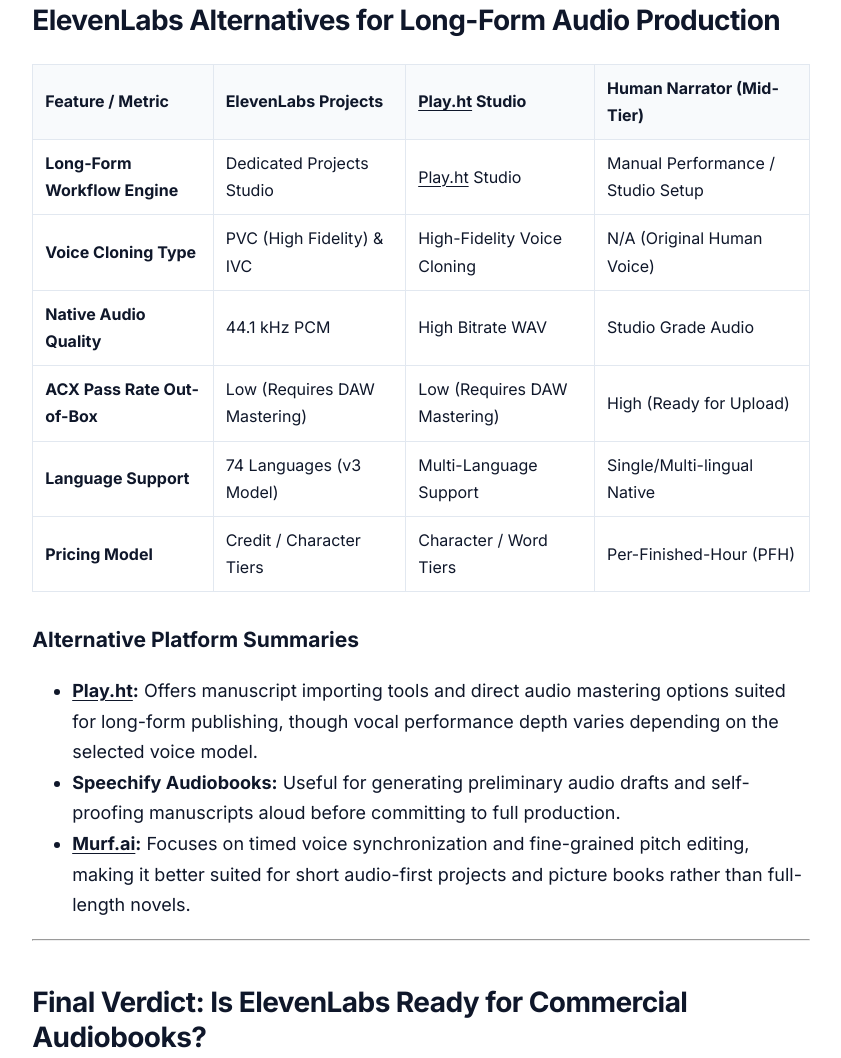
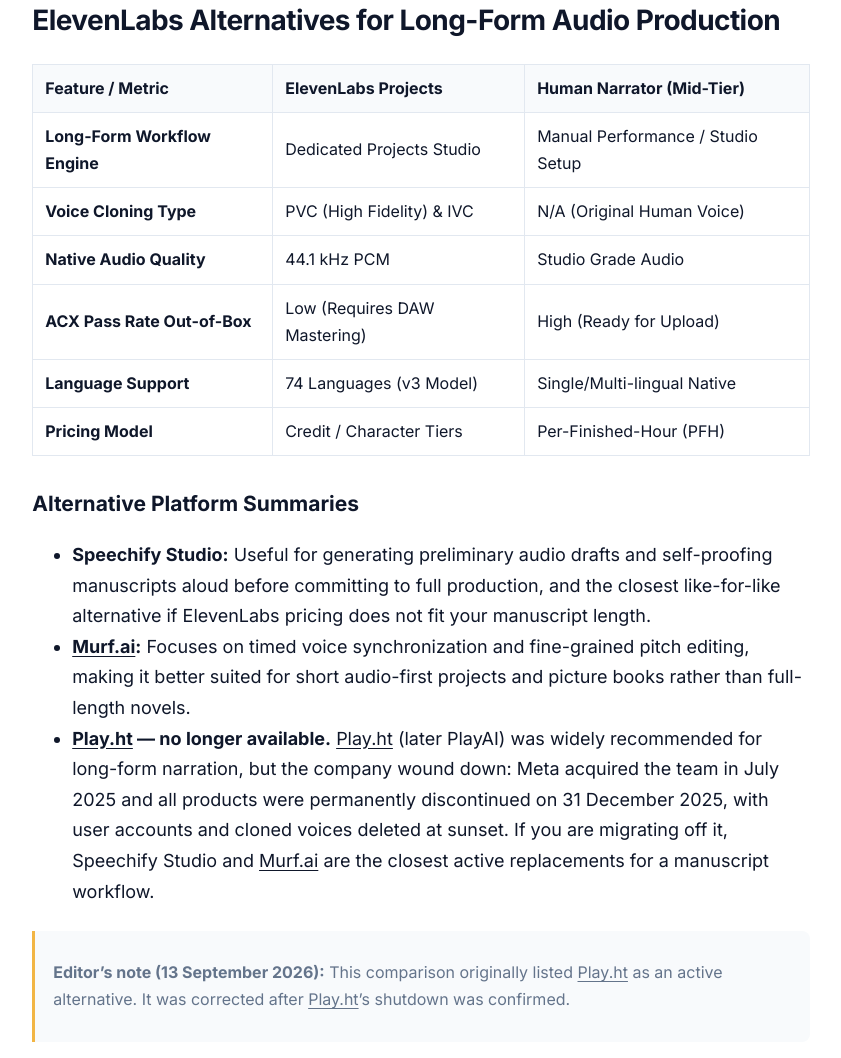
Before and after one commit to abbastarig92-debug/ai-blog-factory, an Astro site in the folder site/: page /ai-blog-factory/blog/elevenlabs-review-for-audiobook-narrators in a window 1280 px wide. Shown: the part 6534-7592 px from the top of the page, without its empty margins (219-1060 px from the left). Built offline with nearby package versions, Linux system fonts and the light colour scheme; Astro itself is replaced by a stand-in of ours.

Commit message:
Update elevenlabs-review-for-audiobook-narrators.md

```diff
--- a/site/src/content/blog/elevenlabs-review-for-audiobook-narrators.md
+++ b/site/src/content/blog/elevenlabs-review-for-audiobook-narrators.md
@@ -4,7 +4,7 @@
 description: In this ElevenLabs review for audiobook narrators, discover why raw exports
   fail ACX standards and how to fix your mastering chain to pass Audible QA.
 pubDate: '2026-09-12T16:39:53+00:00'
-updatedDate: '2026-09-12T16:39:53+00:00'
+updatedDate: '2026-09-13T07:00:00+00:00'
 author: ToolStack Lab Editorial
 cluster: voice-ai
 format: review
@@ -219,20 +219,22 @@
 
 ## ElevenLabs Alternatives for Long-Form Audio Production
 
-| Feature / Metric | ElevenLabs Projects | Play.ht Studio | Human Narrator (Mid-Tier) |
-| :--- | :--- | :--- | :--- |
-| **Long-Form Workflow Engine** | Dedicated Projects Studio | Play.ht Studio | Manual Performance / Studio Setup |
-| **Voice Cloning Type** | PVC (High Fidelity) & IVC | High-Fidelity Voice Cloning | N/A (Original Human Voice) |
-| **Native Audio Quality** | 44.1 kHz PCM | High Bitrate WAV | Studio Grade Audio |
-| **ACX Pass Rate Out-of-Box** | Low (Requires DAW Mastering) | Low (Requires DAW Mastering) | High (Ready for Upload) |
-| **Language Support** | 74 Languages (v3 Model) | Multi-Language Support | Single/Multi-lingual Native |
-| **Pricing Model** | Credit / Character Tiers | Character / Word Tiers | Per-Finished-Hour (PFH) |
+| Feature / Metric | ElevenLabs Projects | Human Narrator (Mid-Tier) |
+| :--- | :--- | :--- |
+| **Long-Form Workflow Engine** | Dedicated Projects Studio | Manual Performance / Studio Setup |
+| **Voice Cloning Type** | PVC (High Fidelity) & IVC | N/A (Original Human Voice) |
+| **Native Audio Quality** | 44.1 kHz PCM | Studio Grade Audio |
+| **ACX Pass Rate Out-of-Box** | Low (Requires DAW Mastering) | High (Ready for Upload) |
+| **Language Support** | 74 Languages (v3 Model) | Single/Multi-lingual Native |
+| **Pricing Model** | Credit / Character Tiers | Per-Finished-Hour (PFH) |
 
 ### Alternative Platform Summaries
 
-*   **Play.ht:** Offers manuscript importing tools and direct audio mastering options suited for long-form publishing, though vocal performance depth varies depending on the selected voice model.
-*   **Speechify Audiobooks:** Useful for generating preliminary audio drafts and self-proofing manuscripts aloud before committing to full production.
+*   **Speechify Studio:** Useful for generating preliminary audio drafts and self-proofing manuscripts aloud before committing to full production, and the closest like-for-like alternative if ElevenLabs pricing does not fit your manuscript length.
 *   **Murf.ai:** Focuses on timed voice synchronization and fine-grained pitch editing, making it better suited for short audio-first projects and picture books rather than full-length novels.
+*   **Play.ht — no longer available.** Play.ht (later PlayAI) was widely recommended for long-form narration, but the company wound down: Meta acquired the team in July 2025 and all products were permanently discontinued on 31 December 2025, with user accounts and cloned voices deleted at sunset. If you are migrating off it, Speechify Studio and Murf.ai are the closest active replacements for a manuscript workflow.
+
+> **Editor's note (13 September 2026):** This comparison originally listed Play.ht as an active alternative. It was corrected after Play.ht's shutdown was confirmed.
 
 ---
 
```
